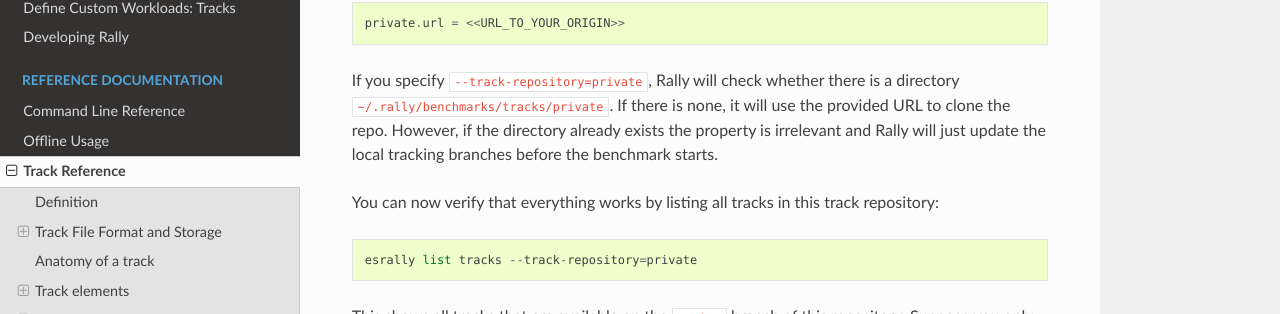
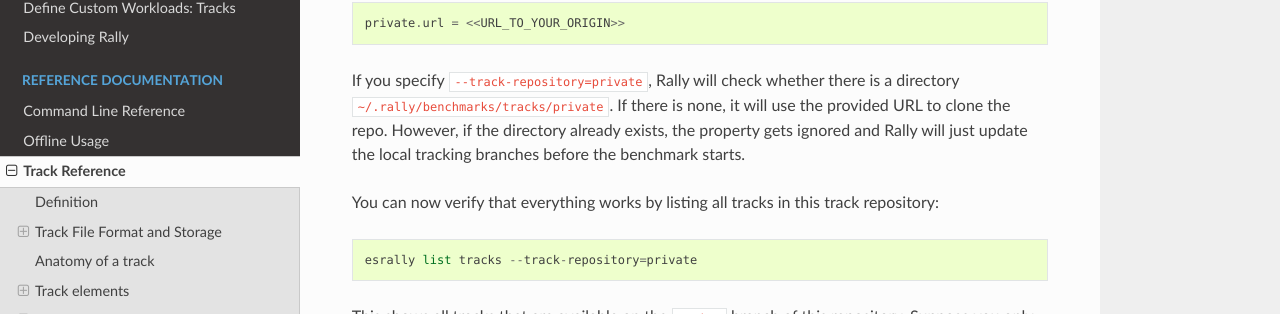
Before and after one commit to elastic/rally, a Sphinx documentation site: the page built from docs/track.rst, in a window 1280 px wide and 900 px high, scrolled down 1942 px. Shown: the part 162-476 px from the top of the window. Built offline with Sphinx 7.4.7 and the Read the Docs theme 2.0.0, drawn with Linux system fonts in a browser that asks for light colours.

Commit message:
Rewording

```diff
--- a/docs/track.rst
+++ b/docs/track.rst
@@ -70,7 +70,7 @@
 
     private.url = <<URL_TO_YOUR_ORIGIN>>
 
-If you specify ``--track-repository=private``, Rally will check whether there is a directory ``~/.rally/benchmarks/tracks/private``. If there is none, it will use the provided URL to clone the repo. However, if the directory already exists the property is irrelevant and Rally will just update the local tracking branches before the benchmark starts.
+If you specify ``--track-repository=private``, Rally will check whether there is a directory ``~/.rally/benchmarks/tracks/private``. If there is none, it will use the provided URL to clone the repo. However, if the directory already exists, the property gets ignored and Rally will just update the local tracking branches before the benchmark starts.
 
 You can now verify that everything works by listing all tracks in this track repository::
 
```
